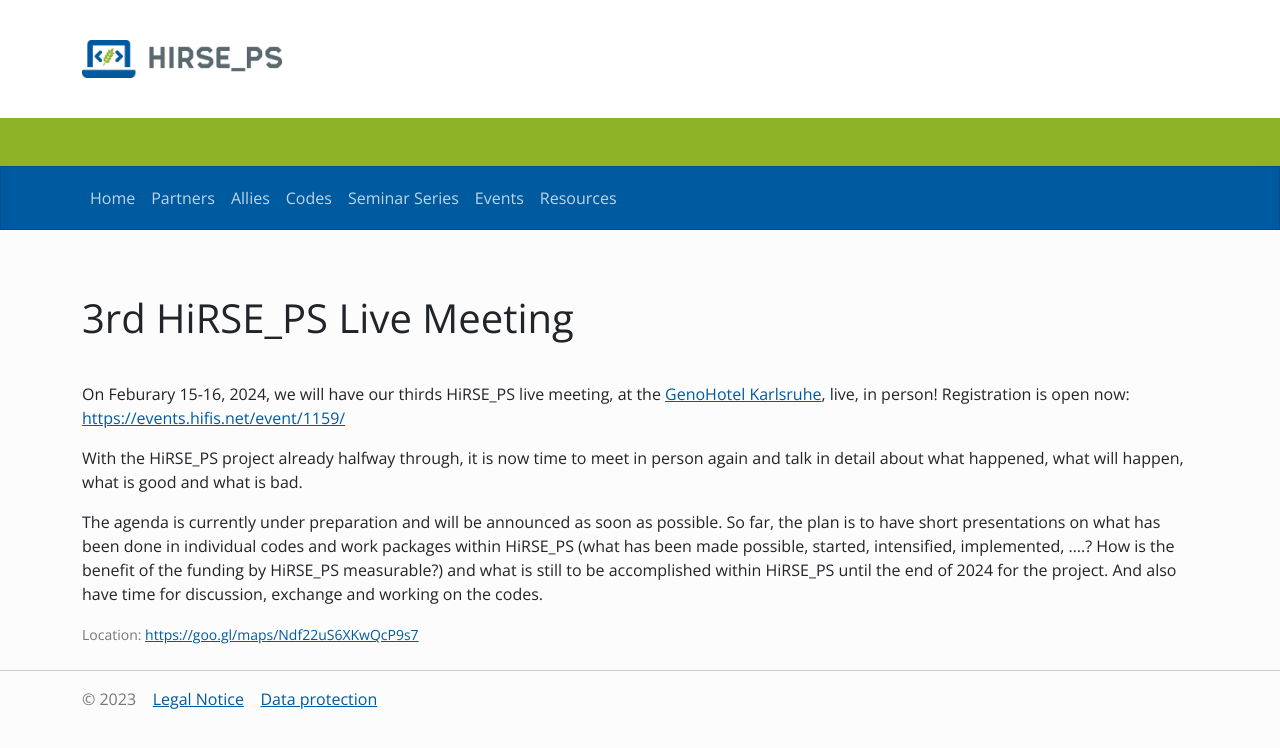
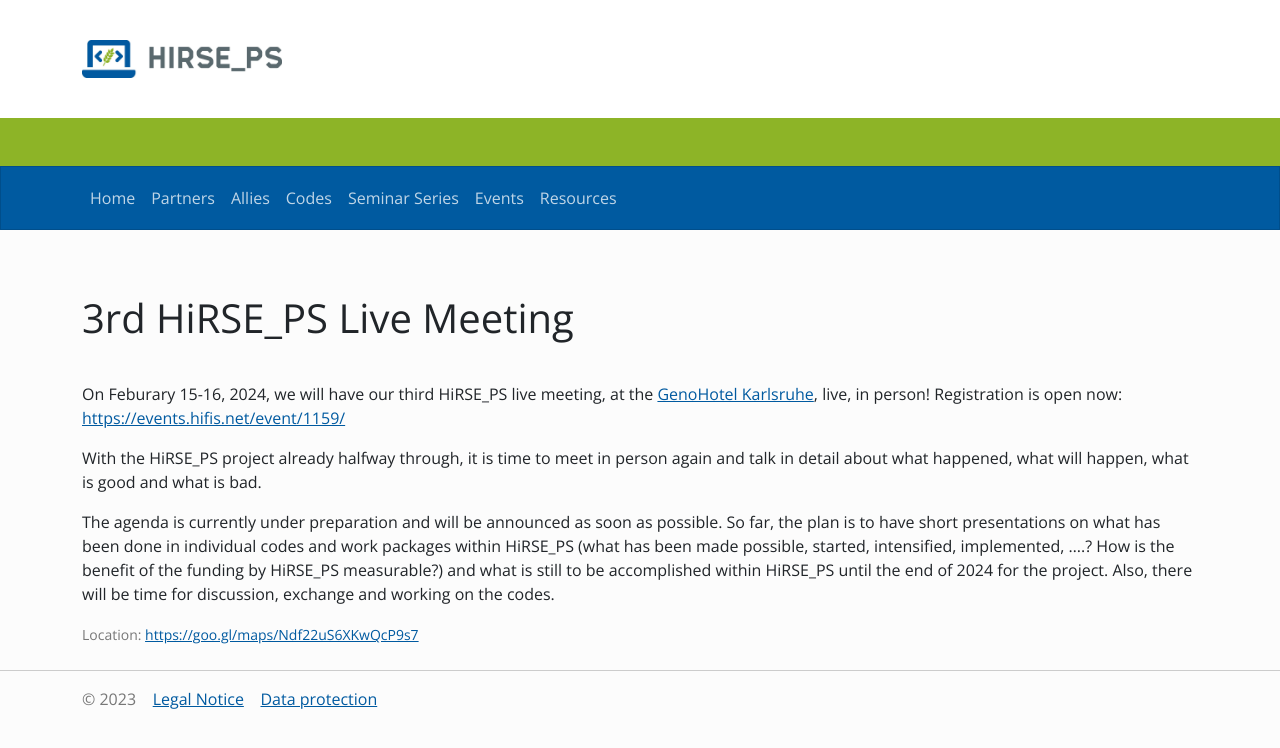
Before and after one commit to Helmholtz-HiRSE/helmholtz-hirse.github.io, a Jekyll site: the page built from _events/2024_02_15-livemeeting.md, in a window 1280 px wide. Shown: the top 748 px of the page. Built offline with Jekyll 4.4.1, drawn with Linux system fonts in a browser that asks for light colours; nearby versions of some CDN libraries.

Commit message:
Update 2024_02_15-livemeeting.md

```diff
--- a/_events/2024_02_15-livemeeting.md
+++ b/_events/2024_02_15-livemeeting.md
@@ -8,9 +8,9 @@ location: https://goo.gl/maps/Ndf22uS6XKwQcP9s7
 excerpt_separator: <!--more-->
 ---
 
-On Feburary 15-16, 2024, we will have our thirds HiRSE_PS live meeting, at the [GenoHotel Karlsruhe](https://www.genohotel-karlsruhe.de/en), live, in person! Registration is open now: <https://events.hifis.net/event/1159/>
+On Feburary 15-16, 2024, we will have our third HiRSE_PS live meeting, at the [GenoHotel Karlsruhe](https://www.genohotel-karlsruhe.de/en), live, in person! Registration is open now: <https://events.hifis.net/event/1159/>
 <!--more-->
 
-With the HiRSE_PS project already halfway through, it is now time to meet in person again and talk in detail about what happened, what will happen, what is good and what is bad.
+With the HiRSE_PS project already halfway through, it is time to meet in person again and talk in detail about what happened, what will happen, what is good and what is bad.
 
-The agenda is currently under preparation and will be announced as soon as possible. So far, the plan is to have short presentations on what has been done in individual codes and work packages within HiRSE_PS (what has been made possible, started, intensified, implemented, ....? How is the benefit of the funding by HiRSE_PS measurable?) and what is still to be accomplished within HiRSE_PS until the end of 2024 for the project. And also have time for discussion, exchange and working on the codes.
+The agenda is currently under preparation and will be announced as soon as possible. So far, the plan is to have short presentations on what has been done in individual codes and work packages within HiRSE_PS (what has been made possible, started, intensified, implemented, ....? How is the benefit of the funding by HiRSE_PS measurable?) and what is still to be accomplished within HiRSE_PS until the end of 2024 for the project. Also, there will be time for discussion, exchange and working on the codes.
```
